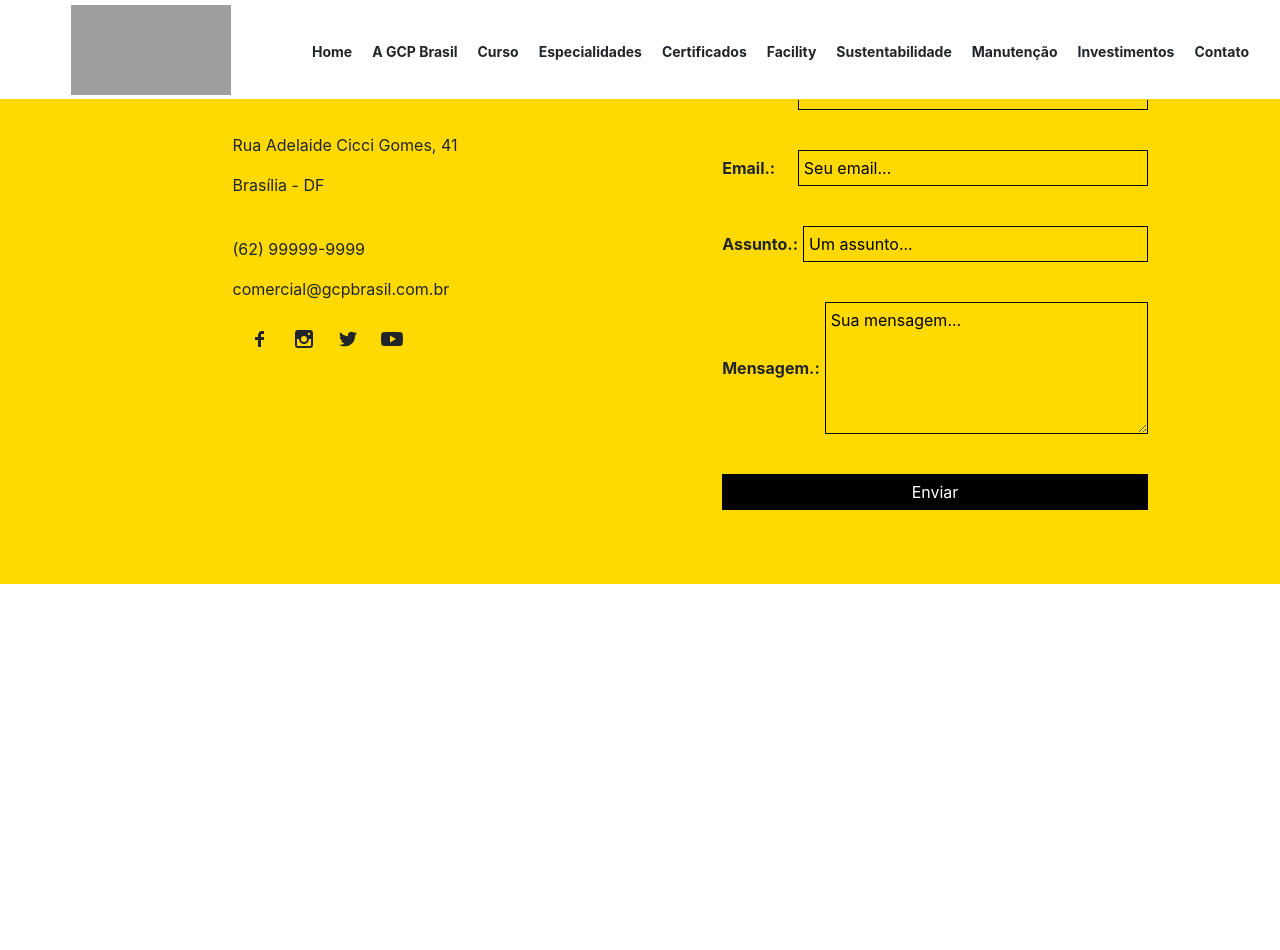
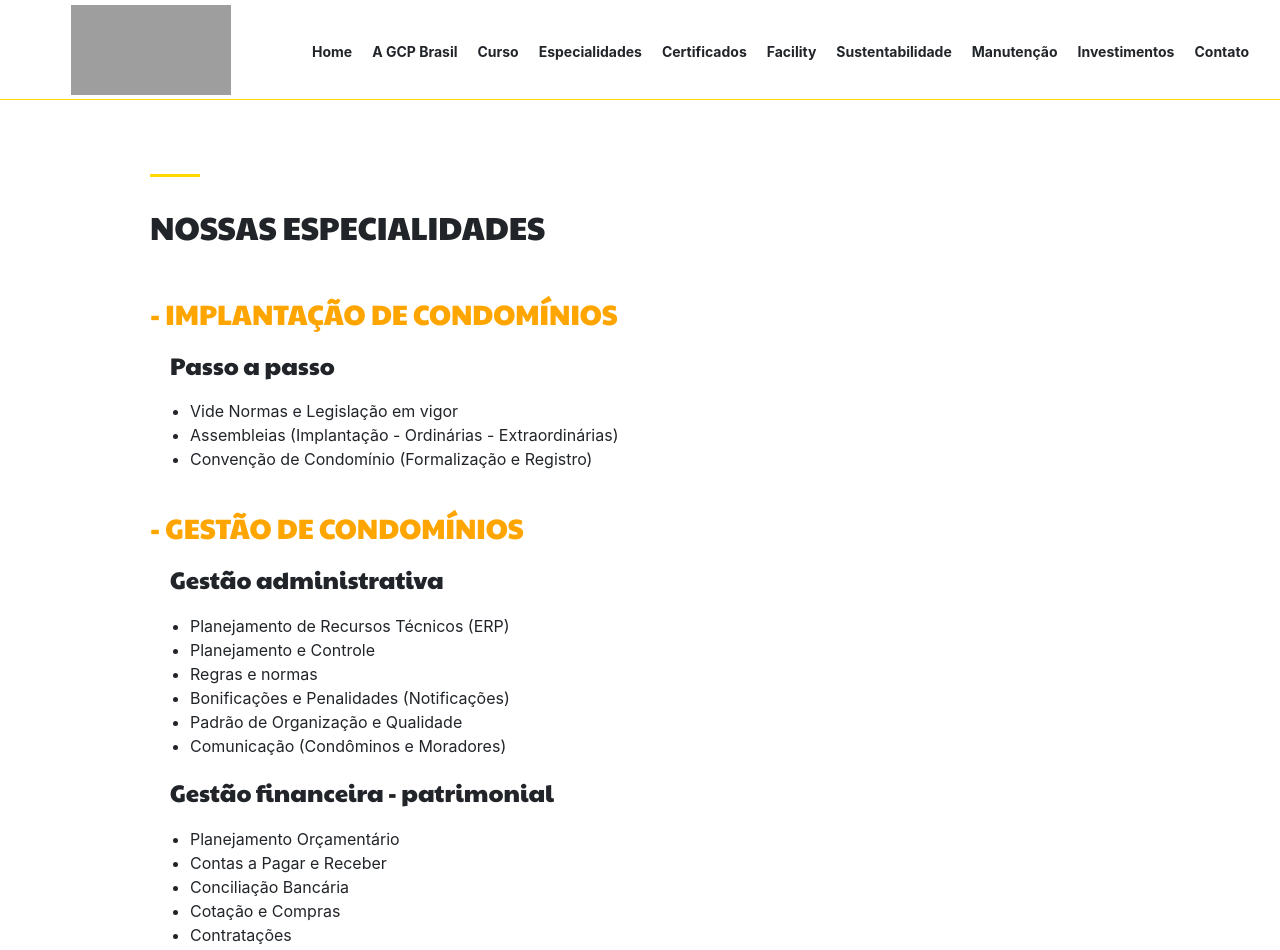
Before and after one commit to brunogcpinheiro/sindicoprofissional, a Next.js app: page /especialidades in a window 1280 px wide. Shown: the top 950 px of the page. Before the commit the page ends 800 px from the top, so only its background shows below. Built offline with nearby package versions, Linux system fonts and the light colour scheme; grey boxes are pictures that could not be loaded.

Commit message:
feat: add specialities page

```diff
--- a/pages/especialidades.js
+++ b/pages/especialidades.js
@@ -1,19 +1,19 @@
 import React, { Fragment } from "react";
 import Head from "next/head";
 import Main from "../layouts/main";
-import specialities from '../src/components/specialities';
+import Specialities from '../src/components/Specialities';
 
-const Curso = () => {
+const Especialidades = () => {
 	return (
 		<Fragment>
 			<Head>
 				<title>GCP Brasil | Especialidades</title>
 			</Head>
 			<Main>
-			    <specialities />
+			    <Specialities />
 			</Main>
 		</Fragment>
 	);
 };
 
-export default Curso;
+export default Especialidades;
--- a/src/components/AboutUs/index.js
+++ b/src/components/AboutUs/index.js
@@ -2,7 +2,7 @@ import React, { Fragment } from "react";
 import { Container, AboutUsWrapper, Profile, ProfileImage, ProfileData } from "./styles";
 import { Wrapper, Row, Column } from "../Grid";
 
-const Course = () => {
+const AboutUs = () => {
 	return (
 		<Fragment>
 			<Container>
@@ -101,4 +101,4 @@ const Course = () => {
 	);
 };
 
-export default Course;
+export default AboutUs;
--- a/src/components/Specialities/index.js
+++ b/src/components/Specialities/index.js
@@ -1,92 +1,107 @@
 import React, { Fragment } from "react";
-import { Container, SpecialitiesSection, Card } from "./styles";
-import Gallery from "react-photo-gallery";
-
-const column1 = [
-	{
-		src: "/static/curso1.jpg",
-		width: 3,
-		height: 2,
-	},
-	{
-		src: "/static/curso2.jpg",
-		width: 3,
-		height: 2,
-	},
-];
-
-const column2 = [
-	{
-		src: "/static/curso4.jpg",
-		width: 3,
-		height: 2,
-	},
-	{
-		src: "/static/curso5.jpg",
-		width: 3,
-		height: 2,
-	},
-	{
-		src: "/static/curso3.jpg",
-		width: 3,
-		height: 2,
-	},
-];
-
-const column3 = [
-	{
-		src: "/static/venancio.jpg",
-		width: 4,
-		height: 5,
-	},
-	{
-		src: "/static/servicos.jpg",
-		width: 4,
-		height: 5,
-	},
-];
-
-const column4 = [
-	{
-		src: "/static/servicos1.jpg",
-		width: 4,
-		height: 5,
-	},
-	{
-		src: "/static/servicos2.jpg",
-		width: 4,
-		height: 5,
-	},
-];
+import { Container, SpecialitiesWrapper, Speciality } from "./styles";
+import { Wrapper, Row, Column } from "../Grid";
 
 const Specialities = () => {
 	return (
 		<Fragment>
 			<Container>
-				<SpecialitiesSection>
-					<h2>
-						Gestão de <br />Condomínios
-					</h2>
-					<p>Um síndico profissional com uma visão preventiva.</p>
-					<Card>
-						<Gallery photos={column1} margin={5} columns={2} />
-						<Gallery photos={column2} margin={5} columns={3} />
-					</Card>
-				</SpecialitiesSection>
-			</Container>
-			<Container>
-				<SpecialitiesSection>
-					<h2>
-						Experiências em Empreendimentos <br />Sustentáveis
-					</h2>
-					<div className="license">
-						<img id="licenca" src="/static/licenca.jpg" alt="Licença" />
-					</div>
-					<Card>
-						<Gallery photos={column3} margin={5} columns={2} />
-						<Gallery photos={column4} margin={5} columns={2} />
-					</Card>
-				</SpecialitiesSection>
+			    <Wrapper>
+			        <Row>
+			            <Column centered>
+			            	<SpecialitiesWrapper>
+			            		<h2>Nossas especialidades</h2>
+
+			            		<Speciality>
+			            			<h3>- Implantação de condomínios</h3>
+			            			<h4>Passo a passo</h4>
+			            			<ul>
+			            				<li>Vide Normas e Legislação em vigor</li>
+			            				<li>Assembleias (Implantação - Ordinárias - Extraordinárias)</li>
+			            				<li>Convenção de Condomínio (Formalização e Registro)</li>
+			            			</ul>
+			            		</Speciality>
+
+			            		<Speciality>
+			            			<h3>- Gestão de condomínios</h3>
+			            			<h4>Gestão administrativa</h4>
+			            			<ul>
+			            				<li>Planejamento de Recursos Técnicos (ERP)</li>
+			            				<li>Planejamento e Controle</li>
+			            				<li>Regras e normas</li>
+			            				<li>Bonificações e Penalidades (Notificações)</li>
+			            				<li>Padrão de Organização e Qualidade</li>
+			            				<li>Comunicação (Condôminos e Moradores)</li>
+			            			</ul>
+
+			            			<h4>Gestão financeira - patrimonial</h4>
+			            			<ul>
+			            				<li>Planejamento Orçamentário</li>
+			            				<li>Contas a Pagar e Receber</li>
+			            				<li>Conciliação Bancária</li>
+			            				<li>Cotação e Compras</li>
+			            				<li>Contratações</li>
+			            				<li>Controle de Patrimônio e Inventário</li>
+			            				<li>Cobranças (Administrativas)</li>
+			            				<li>Prestações de Contas (Conselho Fiscal)</li>
+			            			</ul>
+
+			            			<h4>Gestão de pessoas</h4>
+			            			<ul>
+			            				<li>Plano de Cargos e Salários</li>
+			            				<li>Tarefas e Rotinas (Check List)</li>
+			            				<li>Metodologia e Processos</li>
+			            				<li>Treinamento e Capacitação</li>
+			            				<li>Banco de Horas</li>
+			            				<li>Avaliação Periódica</li>
+			            				<li>Admissão e Demissão (Exames)</li>
+			            				<li>Faltas (Atestados Médicos)</li>
+			            			</ul>
+
+			            			<h4>Gestão contábil</h4>
+			            			<ul>
+			            				<li>Balanços e Balancetes</li>
+			            				<li>Folhas de Pagamentos</li>
+			            				<li>Impostos e Encargos</li>
+			            				<li>RH</li>
+			            				<li>Órgãos Públicos (RF - RE -  JC)</li>
+			            				<li>Outros</li>
+			            			</ul>
+
+			            			<h4>Gestão jurídica</h4>
+			            			<ul>
+			            				<li>Legislação Aplicada</li>
+			            				<li>Contratos (Elaboração - Análise - Gestão)</li>
+			            				<li>Normas e Regras</li>
+			            				<li>Cobranças e Acordos (Judiciais)</li>
+			            			</ul>
+
+			            			<h4>Gestão técnica</h4>
+			            			<ul>
+			            				<li>Conservação (Elétrica - Mecânica - Civil) (Preventiva e Corretiva)</li>
+			            				<li>Manutenção (Elétrica - Mecânica - Civil) (Preventiva e Corretiva)</li>
+			            				<li>Limpeza (Convencional e Sustentável)</li>
+			            				<li>Obras e Benfeitorias (Necessárias - Úteis - Voluptuárias)</li>
+			            				<li>Assistência Técnica - GARANTIA (Construtora - Incorporadora)</li>
+			            				<li>Vícios (Aparentes - Ocultos Redibitórios - Fundação - Outros)</li>
+			            			</ul>
+
+			            			<h4>Gestão de segurança</h4>
+			            			<ul>
+			            				<li>Tecnologia (Equipamentos)</li>
+			            				<li>Equipe</li>
+			            				<li>Programa de Controles e Prevenções (Métodos - Ações - Procedimentos)</li>
+			            				<li>Legislação Aplicada</li>
+			            				<li>Normas e Regras</li>
+			            				<li>Ocorrências Diárias</li>
+			            				<li>Acionamento de Autoridades (Monitoramento) (Polícia)</li>
+			            			</ul>
+			            		</Speciality>
+
+			            	</SpecialitiesWrapper>
+			            </Column>
+			        </Row>
+			    </Wrapper>
 			</Container>
 		</Fragment>
 	);
--- a/src/components/Specialities/styles.js
+++ b/src/components/Specialities/styles.js
@@ -1,22 +1,19 @@
 import styled from "styled-components";
-import { accent } from "../../utils/colors";
-import { shadow } from "../../utils/shadow";
+import { accent } from '../../utils/colors';
 
-export const Container = styled.section`
-	width: 100%;
-	height: 100%;
-	display: flex;
-	justify-content: center;
+export const Container = styled.div`
+	padding-top: 100px;
 	background: #fff;
 `;
 
-export const SpecialitiesSection = styled.div`
-	width: 45%;
+export const SpecialitiesWrapper = styled.div`
+	width: 100%;
+	max-width: 980px;
 
-	h2 {
+    h2 {
 		text-transform: uppercase;
-		margin-top: 120px;
-		font-size: 3rem;
+		margin: 70px 0 40px 0;
+		font-size: 2rem;
 		line-height: 60px;
 
 		&:before {
@@ -28,30 +25,21 @@ export const SpecialitiesSection = styled.div`
 			margin-bottom: 20px;
 		}
 	}
+`;
 
-	p {
-		margin-top: 20px;
-		font-size: 1.2rem;
+export const Speciality = styled.div`
+	margin: 40px 0;
+
+	h3 {
+		color: orange;
+		text-transform: uppercase;
 	}
 
-	.license {
-		width: 100%;
-		display: flex;
-		align-items: center;
+	h4 {
+		margin: 20px 0 20px 20px;
+	}
 
-		#licenca {
-			width: 150px;
-			height: 150px;
-			margin: 0 auto;
-		}
+	ul {
+		margin-left: 40px;
 	}
 `;
-
-export const Card = styled.div`
-	width: 100%;
-	border: 1px solid #f5f5f5;
-	margin-top: 20px;
-	-webkit-box-shadow: ${shadow};
-	-moz-box-shadow: ${shadow};
-	box-shadow: ${shadow};
-`;
--- a/src/components/specialities/index.js
+++ /dev/null
@@ -1,32 +0,0 @@
-import React, { Fragment } from "react";
-import { Container, SpecialitiesWrapper } from "./styles";
-import { Wrapper, Row, Column } from "../Grid";
-
-const specialities = () => {
-	return (
-		<Fragment>
-			<Container>
-			    <Wrapper>
-			        <Row>
-			            <Column centered>
-			            	<SpecialitiesWrapper>
-			            		<h2>Nossas Especialidades</h2>
-			            		<p>Fundada no Distrito Federal em  11 de Agosto de 2004,
-			            		com a finalidade de ser reconhecida - comercial e tecnicamente -
-			            		nas atividades de  Gestão, Consultoria, Planejamento e Assessoria
-			            		Condominial, a empresa GCPBrasil tem como foco principal o
-			            		atendimento de qualidade aos seus clientes, aliado a agilidade,
-			            		a capacitação permanente dos seus Colaboradores, a cordialidade,
-			            		a correção, transparência e honestidade naquilo que diuturnamente
-			            		se propôs a oferecer e executar.</p>
-
-			            	</SpecialitiesWrapper>
-			            </Column>
-			        </Row>
-			    </Wrapper>
-			</Container>
-		</Fragment>
-	);
-};
-
-export default specialities;
--- a/src/components/specialities/styles.js
+++ /dev/null
@@ -1,29 +0,0 @@
-import styled from "styled-components";
-import { accent } from '../../utils/colors';
-
-export const Container = styled.div`
-	padding-top: 100px;
-	background: #fff;
-`;
-
-export const SpecialitiesWrapper = styled.div`
-    h2 {
-		text-transform: uppercase;
-		margin: 70px 0 40px 0;
-		font-size: 2rem;
-		line-height: 60px;
-
-		&:before {
-			content: "";
-			display: block;
-			width: 50px;
-			padding-top: -20px;
-			border-top: 3px solid ${accent};
-			margin-bottom: 20px;
-		}
-	}
-
-	p {
-	    font-size: 1.2rem;
-	}
-`;
```
